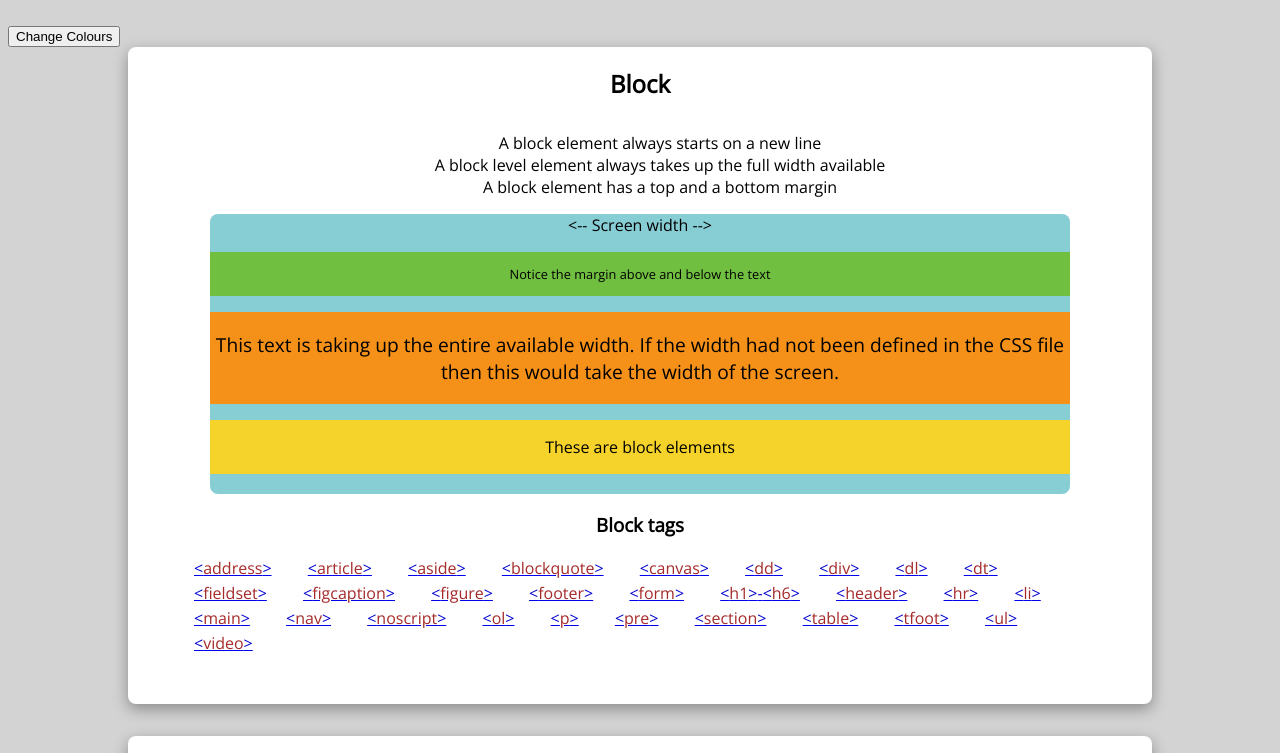
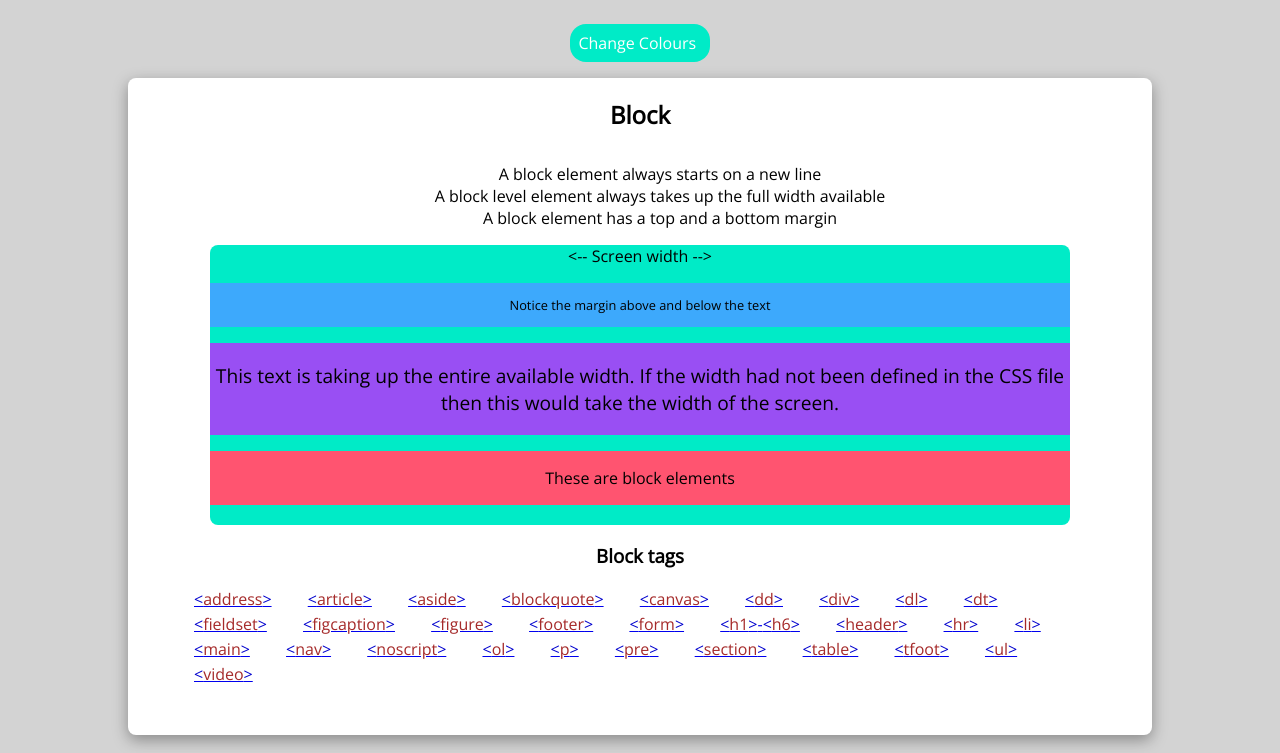
Before and after one commit to BaileyNepe/inline-block, a plain HTML site: page inline/different.html in a window 1280 px wide. Shown: the part 168-921 px from the top of the page. Drawn offline with nearby package versions, Linux system fonts and the light colour scheme.

Commit message:
final changes

```diff
--- a/inline/different.css
+++ b/inline/different.css
@@ -3,12 +3,13 @@
   --container: #ffffff;
   --block: #ffffff;
   --inline: #ffe8df;
-  --screen-width: #87cdd4;
-  --child1: #4fa8f9;
-  --child2: #ec5e57;
-  --child3: #b36ce1;
-  --child4: #70bf41;
-  --child5: #f59019;
-  --child6: #f6d32a;
+  --screen-width: #00ebc7;
+  --child1: #ff5470;
+  --child2: #fde24f;
+  --child3: #3da9fc;
+  --child4: #3da9fc;
+  --child5: #994ff3;
+  --child6: #ff5470;
   --border: black;
+  --button-hover: #87cdf0;
 }
--- a/inline/different.html
+++ b/inline/different.html
@@ -17,7 +17,7 @@
 <body>
     <div class="main">
         <h1>Block vs Inline</h1>
-        <button>Change Colours</button>
+        <a class="button" href="index.html">Change Colours</a>
         <div class="container">
             <h2>Block</h2>
             <div class="block">
```
